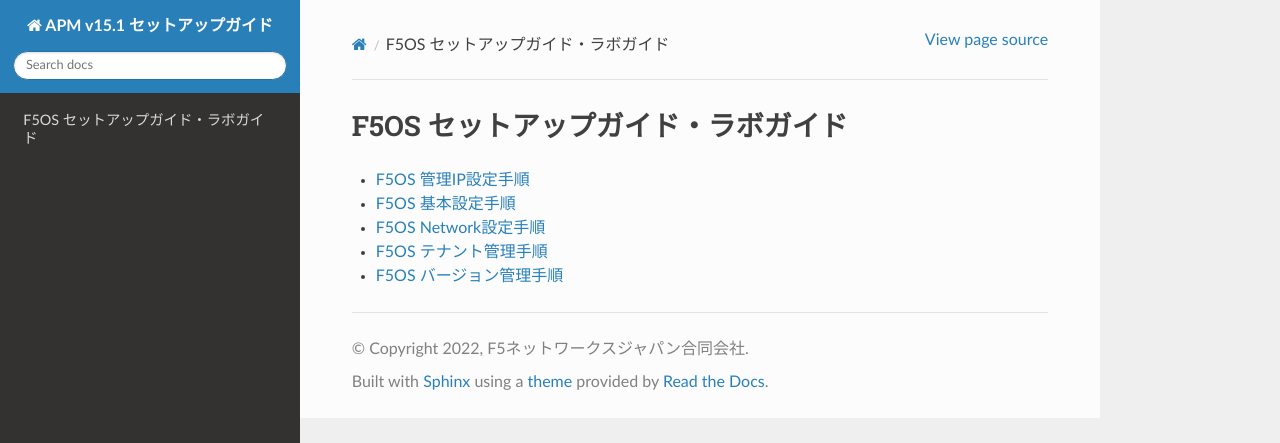
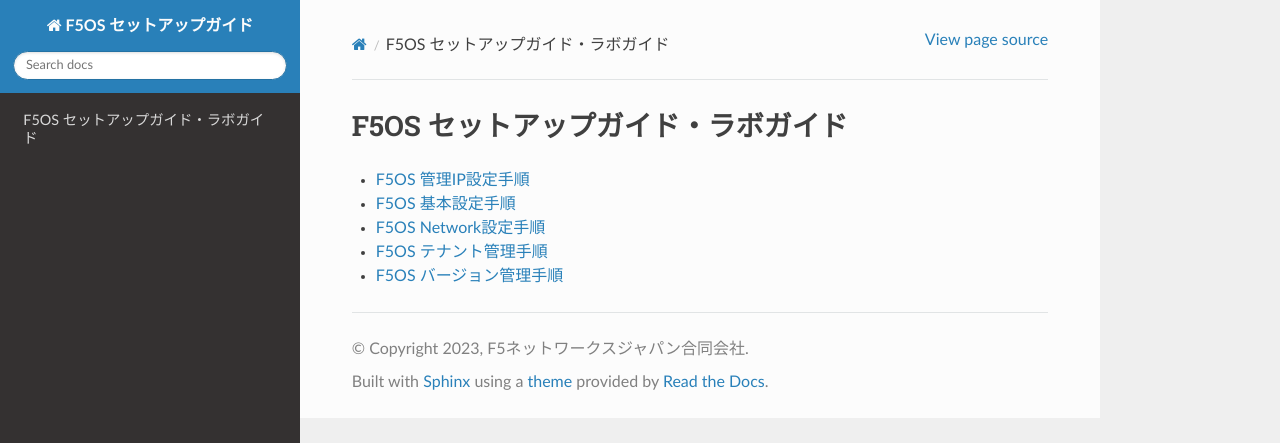
Before and after one commit to BeF5/f5j-easy-setup-f5os, a Sphinx documentation site: the page built from docs/index.rst, in a window 1280 px wide. Shown: the top 443 px of the page. Built offline with Sphinx 7.4.7 and the Read the Docs theme 2.0.0, drawn with Linux system fonts in a browser that asks for light colours.

Commit message:
Update conf.py

```diff
--- a/docs/conf.py
+++ b/docs/conf.py
@@ -17,8 +17,8 @@
 
 # -- Project information -----------------------------------------------------
 
-project = 'APM v15.1 セットアップガイド'
-copyright = '2022, F5ネットワークスジャパン合同会社'
+project = 'F5OS セットアップガイド'
+copyright = '2023, F5ネットワークスジャパン合同会社'
 author = 'F5ネットワークスジャパン合同会社'
 
 
```
